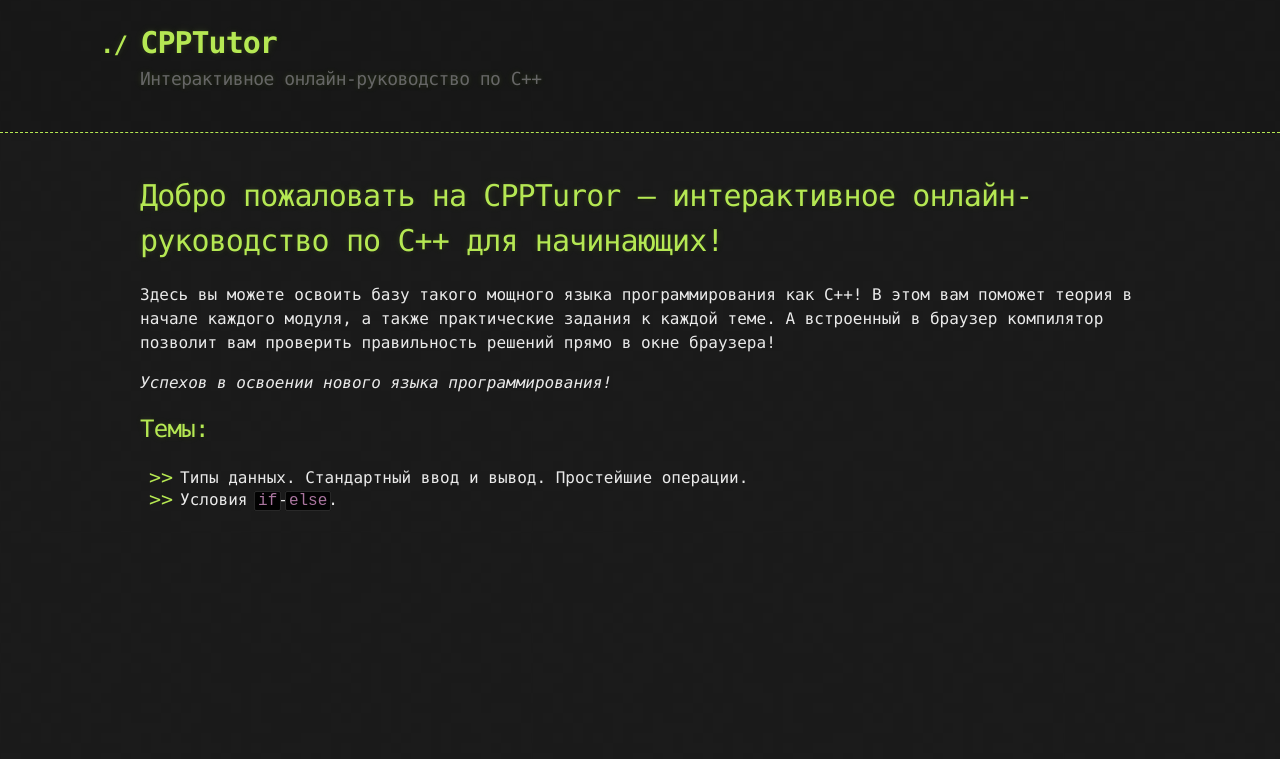
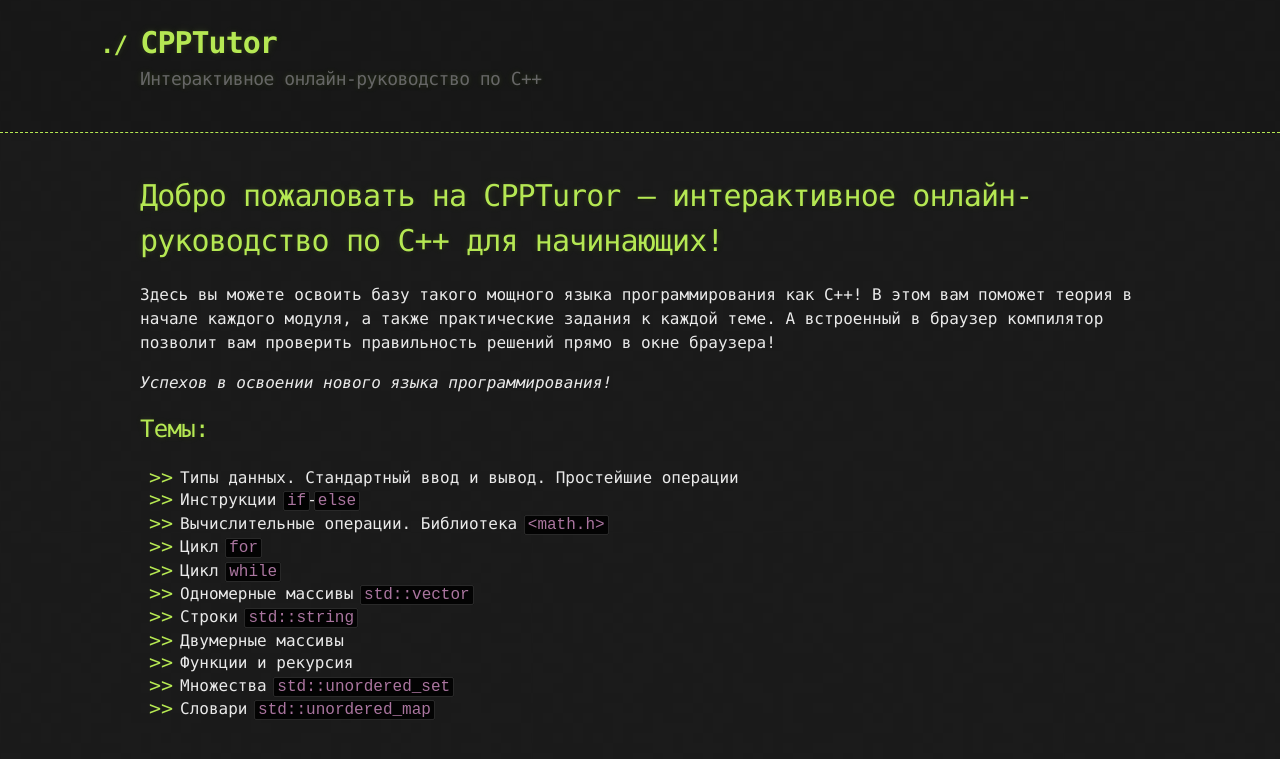
Before and after one commit to cpptutorWeb/cpptutorweb.github.io, a Jekyll site: the page built from index.md, in a window 1280 px wide. Shown: the top 759 px of the page. Built offline with Jekyll 4.4.1, drawn with Linux system fonts in a browser that asks for light colours; our own code applies the rules of GitHub Pages for plain Markdown files.

Commit message:
added content

```diff
--- a/index.md
+++ b/index.md
@@ -10,5 +10,14 @@ layout: default
 
 ## Темы:
 
-* Типы данных. Стандартный ввод и вывод. Простейшие операции.
-* Условия `if`-`else`.
+* Типы данных. Стандартный ввод и вывод. Простейшие операции
+* Инструкции `if`-`else`
+* Вычислительные операции. Библиотека `<math.h>`
+* Цикл `for`
+* Цикл `while`
+* Одномерные массивы `std::vector`
+* Строки `std::string`
+* Двумерные массивы
+* Функции и рекурсия
+* Множества `std::unordered_set`
+* Словари `std::unordered_map`
```
Also changed, not shown: iostream.md (added, +14 -0 lines).
